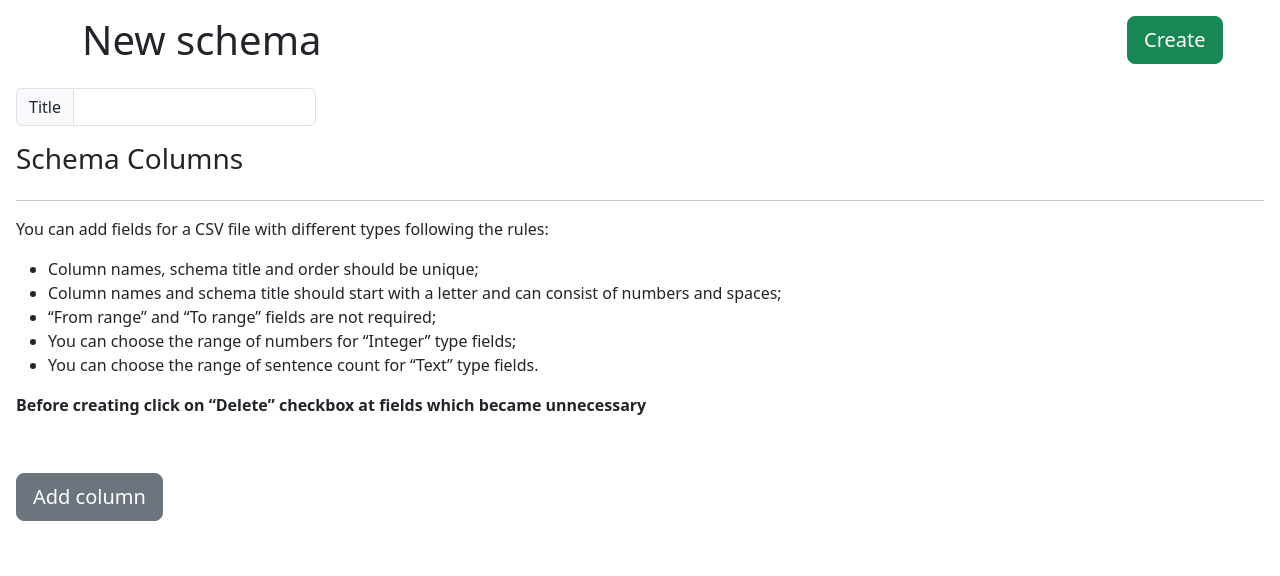
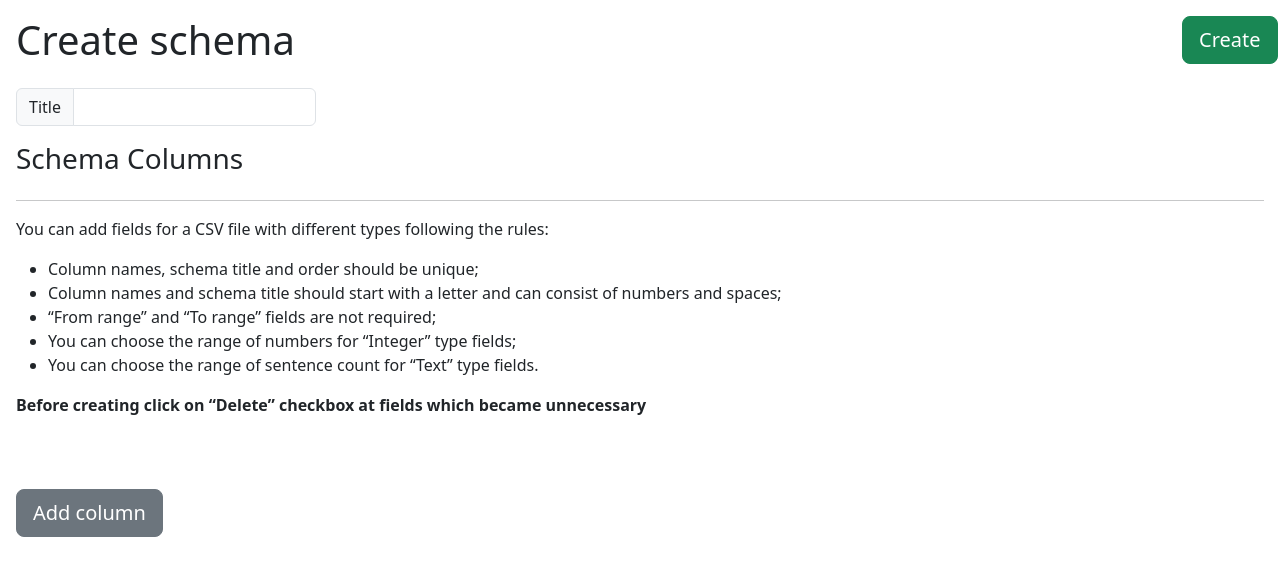
Before and after one commit to diana-shyrokikh/csv-files-generator, a Django app: page /schemas/create/ in a window 1280 px wide. Shown: the part 56-632 px from the top of the page. Run offline with Django 4.2, Linux system fonts and the light colour scheme; parts of the project's set-up code (start-up, migrations or seed data) failed here and were passed over; some libraries are stand-ins or nearby versions.

Commit message:
:lipstick: Added features for using schema_form.html also as an update page

```diff
--- a/csv_generator/templates/schema_form.html
+++ b/csv_generator/templates/schema_form.html
@@ -1,22 +1,28 @@
 {% extends "base.html" %}
+
+{% load crispy_forms_filters %}
 {% load crispy_forms_tags %}
+
+{% crispy form %}
+
 {% block title %}
-    <title>CSV Generator | Create Schema</title>
+    <title>{{ object|yesno:"Edit,Create" }} Schema | CSV Generator</title>
 {% endblock %}
+
 {% block content %}
   <div class="m-3">
     <form method="post">
-      <div class="container mb-3">
+      <div class=" mb-3">
         <div class="row">
-          <div class="col-sm-11">
-             <h1>New schema</h1>
+          <div class="col-11">
+             <h1>{{ object|yesno:"Edit,Create" }} schema</h1>
           </div>
-          <div class="col-sm-1">
+          <div class="col-1">
             <button
                 type="submit"
                 class="btn btn-success btn-lg"
             >
-              Create
+              {{ object|yesno:"Edit,Create" }}
             </button>
           </div>
         </div>
@@ -36,6 +42,7 @@
             class="form-control"
             name="title"
             required
+            value="{% if object %}{{ dataschema.title }}{% endif %}"
         >
         {% if form.errors.title %}
           {{ form.errors.title }}
@@ -75,7 +82,7 @@
             {{ children.management_form }}
             {% if children %}
               {% for child in children %}
-                <tr>
+                <tr class="children-form">
                   {% for field in child %}
                     <td class="text-center">
                       {{ field|as_crispy_field }}
@@ -97,7 +104,7 @@
       <button
           id="add-more"
           type="button"
-          class="btn btn-secondary btn-lg"
+          class="btn btn-secondary btn-lg mt-3"
       >
         Add column
       </button>
```
